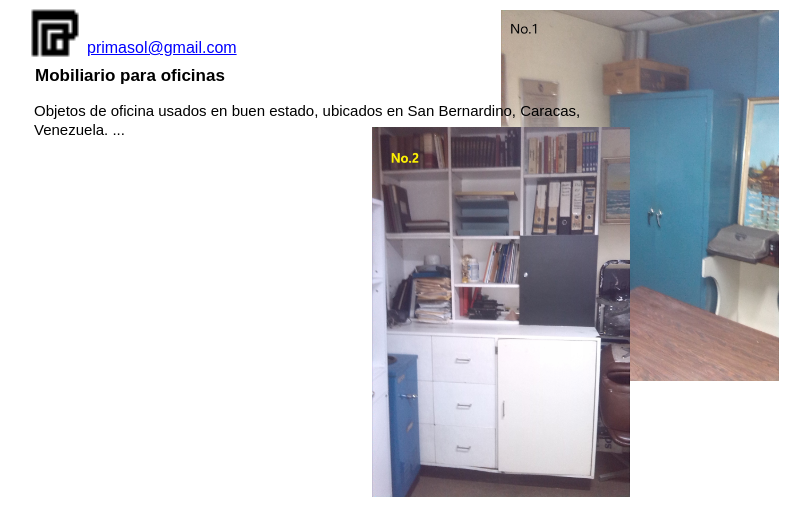
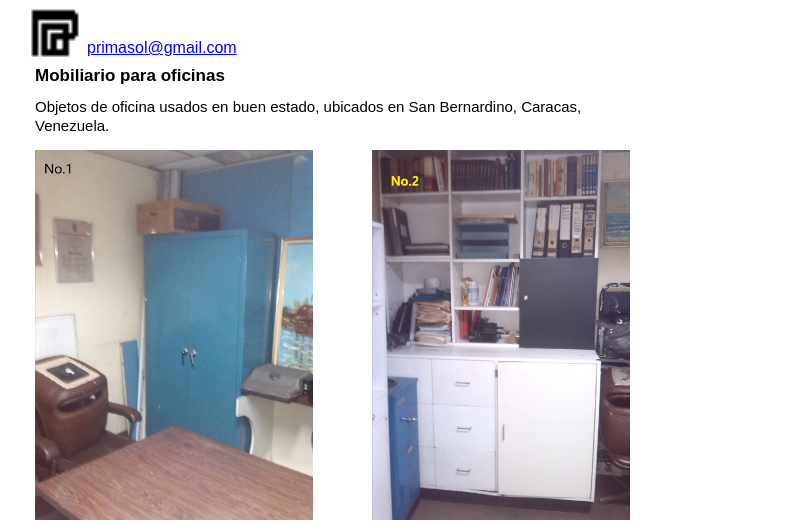
Before and after one commit to peruchoa/proyecto1, a plain HTML site: page index.html in a window 1280 px wide. Shown: the top 526 px of the page, without its empty margins (0-811 px from the left). Drawn offline with Linux system fonts and the light colour scheme.

Commit message:
testting

```diff
--- a/css/index.css
+++ b/css/index.css
@@ -11,10 +11,6 @@ body
 }
 #wb_Image2
 {
-   margin: 0;
-   flex-grow: 0;
-   flex-shrink: 0;
-   align-self: auto;
    vertical-align: top;
 }
 #Image2
@@ -23,9 +19,11 @@ body
    border-radius: 0px;
    box-sizing: border-box;
    padding: 0;
-   display: inline-block;
-   width: 278px;
-   height: auto;
+   margin: 0;
+   left: 0;
+   top: 0;
+   width: 100%;
+   height: 100%;
 }
 #wb_Image3
 {
@@ -392,21 +390,3 @@ body
    margin: 0;
    padding: 0;
 }
-#FlexContainer1
-{
-   display: flex;
-   position: relative;
-   padding: 10px 10px 10px 10px;
-   flex-direction: row;
-   flex-wrap: nowrap;
-   justify-content: space-around;
-   align-items: center;
-   align-content: flex-start;
-   margin: 0;
-   background-color: #FFFFFF;
-   background-image: none;
-   border: 0px solid #DEE2E6;
-   border-radius: 0px;
-   box-sizing: border-box;
-   font-size: 0;
-}
--- a/index.html
+++ b/index.html
@@ -4,12 +4,13 @@
 <meta charset="utf-8">
 <title>Untitled Page</title>
 <meta name="generator" content="WYSIWYG Web Builder 20 - https://www.wysiwygwebbuilder.com">
-<meta name="viewport" content="width=device-width, initial-scale=1.0">
 <link href="css/proyecto1.css" rel="stylesheet">
 <link href="css/index.css" rel="stylesheet">
 </head>
 <body>
-<div id="wb_Image3" style="position:absolute;left:372px;top:127px;width:258px;height:370px;z-index:1;">
+<div id="wb_Image2" style="position:absolute;left:35px;top:150px;width:278px;height:370px;z-index:0;">
+<img src="images/1.jpg" id="Image2" alt="" width="278" height="371"></div>
+<div id="wb_Image3" style="position:absolute;left:372px;top:150px;width:258px;height:370px;z-index:1;">
 <img src="images/2.jpg" id="Image3" alt="" width="258" height="344"></div>
 <div id="wb_Image4" style="position:absolute;left:39px;top:603px;width:280px;height:373px;z-index:2;">
 <img src="images/3.jpg" id="Image4" alt="" width="280" height="373"></div>
@@ -29,8 +30,8 @@
 <img src="images/10.jpg" id="Image11" alt="" width="232" height="309"></div>
 <div id="wb_Text1" style="position:absolute;left:35px;top:66px;width:205px;height:19px;z-index:10;">
 <span style="color:#000000;font-family:Arial;font-size:17px;"><strong>Mobiliario para oficinas</strong></span></div>
-<div id="wb_Text2" style="position:absolute;left:34px;top:101px;width:594px;height:49px;z-index:11;">
-<span style="color:#000000;font-family:Arial;font-size:15px;">Objetos de oficina usados en buen estado, ubicados en San Bernardino, Caracas, Venezuela. ...<br></span></div>
+<div id="wb_Text2" style="position:absolute;left:35px;top:97px;width:594px;height:49px;z-index:11;">
+<span style="color:#000000;font-family:Arial;font-size:15px;">Objetos de oficina usados en buen estado, ubicados en San Bernardino, Caracas, Venezuela. <br></span></div>
 <div id="wb_Text3" style="position:absolute;left:38px;top:529px;width:272px;height:30px;z-index:12;">
 <span style="color:#000000;font-family:Arial;font-size:13px;">Armario metálico, varios tramos ajustables, color azul.</span></div>
 <div id="wb_Text4" style="position:absolute;left:373px;top:529px;width:256px;height:45px;z-index:13;">
@@ -62,10 +63,5 @@
 <li style="margin:0 0 0 24px;">No tenemos medios para facilitar el transporte.
 </li>
 </ul></div>
-<div id="FlexContainer1">
-<div id="wb_Image2" style="display:block;width:278px;z-index:0;">
-<img src="images/1.jpg" id="Image2" alt="" width="278" height="371">
-</div>
-</div>
 </body>
 </html>
```
Also changed, not shown: 1 other file.
